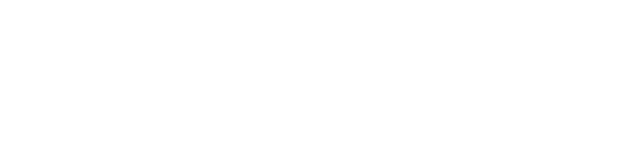
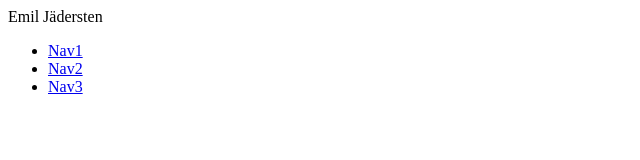
Before and after one commit to EmilionR/portfolio-website, a plain HTML site: page index.html in a window 1280 px wide. Shown: the whole page, without its empty margins (0-640 px from the left). Drawn offline with Linux system fonts and the light colour scheme.

Commit message:
Create nav

```diff
--- a/index.html
+++ b/index.html
@@ -7,7 +7,16 @@
     <link rel="stylesheet" href="style.css">
 </head>
 <body>
-
+    <nav id="desktop-nav">
+        <div class="logo">Emil Jädersten</div>
+        <div>
+            <ul class="nav-links">
+                <li><a href="#">Nav1</a></li>
+                <li><a href="#">Nav2</a></li>
+                <li><a href="#">Nav3</a></li>
+            </ul>
+        </div>
+    </nav>
 <script src="script.js"></script>
 </body>
 </html>
```
